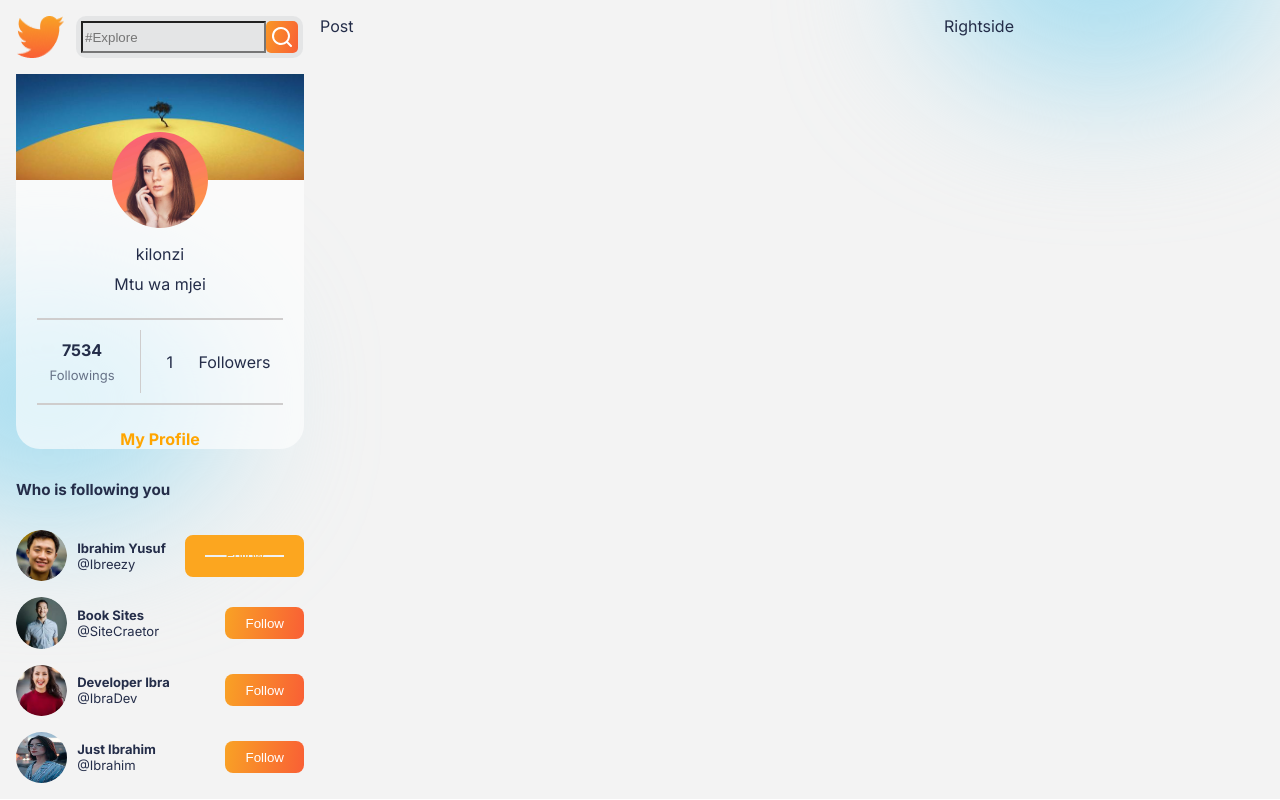
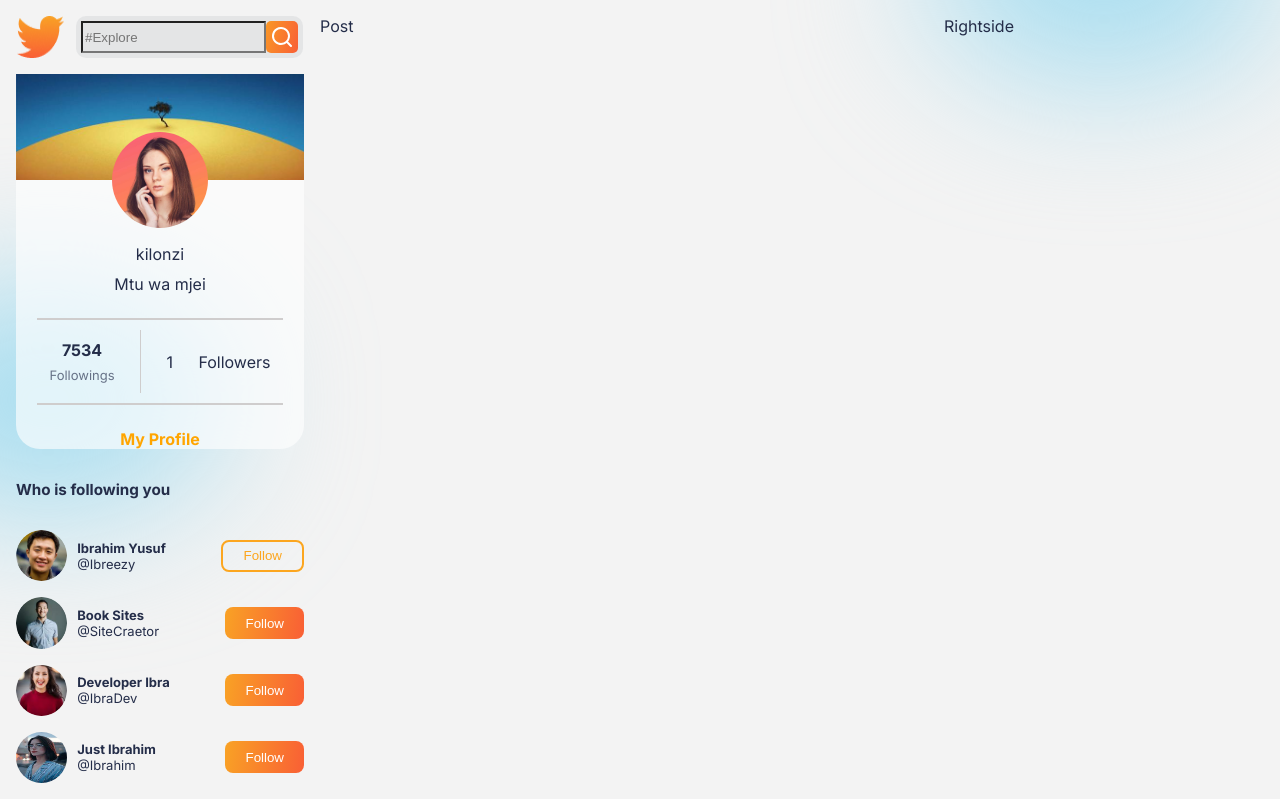
Before and after one commit to ibrahimy353/nexchat-socialmedia_frontend, a React (Create React App) app: page / in a window 1280 px wide. In both pictures the pointer is over the button 264 px from the left and 555 px from the top of the page. Built offline with nearby package versions, Linux system fonts and the light colour scheme.

Commit message:
added post side file

```diff
--- a/src/App.css
+++ b/src/App.css
@@ -46,6 +46,6 @@
   cursor: pointer;
   color: var(--orange);
   background: transparent;
-  border: 20px solid var(--orange)
+  border: 2px solid var(--orange)
 
 }
```
Also changed, not shown: src/PostSide/PostSide.css (added), src/PostSide/PostSide.jsx (added).
